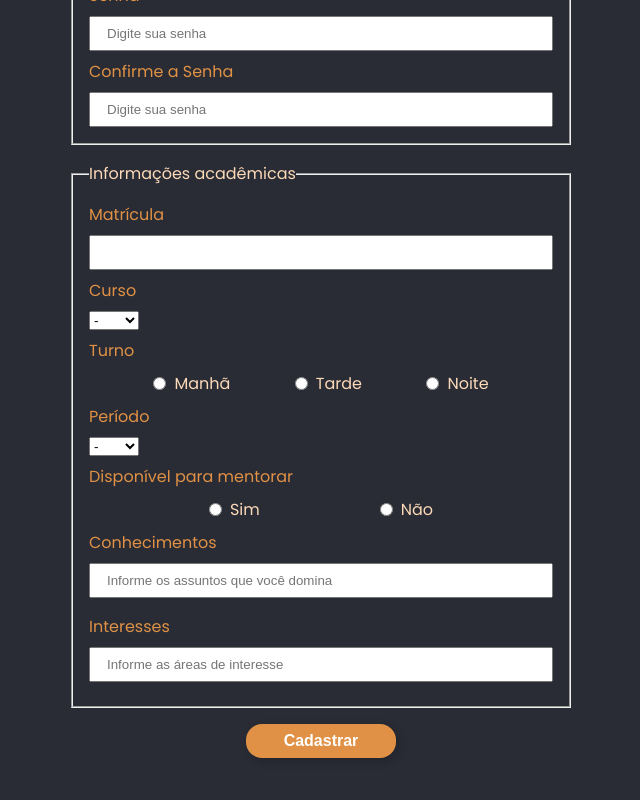
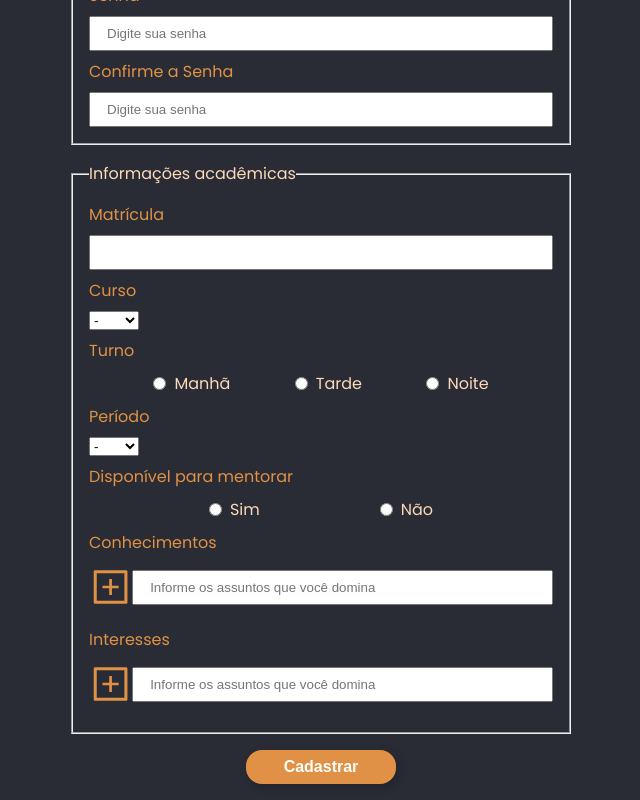
Before and after one commit to Joffre-Quintas/Match_Students_Frontend, a React (Vite) app: page /registration in a window 1280 px wide. Shown: the part 624-1424 px from the top of the page, without its empty margins (319-959 px from the left). Before the commit the page ends 1398 px from the top, so only its background shows below. Built offline with nearby package versions, Linux system fonts and the light colour scheme.

Commit message:
Correção de conflito nos campos de adicionar conhecimento e interesses no momento do registro. Antes, no momento de adicionar, o formulário era enviado

```diff
--- a/src/components/SectionPeriod/StudentCard/StudentCard.scss
+++ b/src/components/SectionPeriod/StudentCard/StudentCard.scss
@@ -95,6 +95,7 @@
                     gap: .5rem;
                     cursor: pointer;
                     transition: all .3s linear;
+
                     &:hover {
                         color: variables.$color-secondary;
                     }
--- a/src/pages/Registration/Registration.scss
+++ b/src/pages/Registration/Registration.scss
@@ -32,8 +32,8 @@
                 flex-direction: column;
                 gap: 0.5rem;
 
-                & > label {
-
+                &  label {
+                    cursor: pointer;
                     color: variables.$color-primary;
                 }
                 & > input {
@@ -44,12 +44,33 @@
                 & > select {
                     width: 50px;
                 }
+                & > div {
+                    display: flex;
+                    align-items: center;
+
+                    & > svg:first-child {
+                        color: variables.$color-primary;
+                        font-size: 3rem;
+                        cursor: pointer;
+                        transition: all .3s linear;
+                        &:hover{
+                            color: variables.$color-secondary;
+                        }
+                    }
+                    & > input {
+                        padding: .5rem 1rem;
+                        color: #333;
+                        outline: none;
+                        width: 100%;
+                    }
+                }
             }
             & > .displayArray {
                 flex-direction: row;
                 flex-wrap: wrap;
             }
             & > .divInputRadio {
+
                 & > div {
                     display: flex;
                     justify-content: space-evenly;
--- a/src/pages/Registration/Registration.tsx
+++ b/src/pages/Registration/Registration.tsx
@@ -2,10 +2,14 @@ import { ChangeEvent, KeyboardEvent, useState, FormEvent } from 'react';
 import './Registration.scss';
 import Flag from '../../components/Flag/Flag';
 import { URL } from '../../utils/URL';
+import { AiOutlinePlusSquare } from 'react-icons/ai';
 
 export default function Registration() {
     const [arrayKnowledge, setArrayKnowledge] = useState<string[]>([])
     const [arrayInterest, setArrayInterest] = useState<string[]>([])
+    const [fieldKnowledge, setFieldKnowledge] = useState('')
+    const [fieldInterest, setFieldInterest] = useState('')
+
     const [formData, setDataForm] = useState({knowledge: [] as string[], interest: [] as string[]});
     function handleInputTextChange(e: ChangeEvent<HTMLInputElement>) {
         const fieldValue = e.target.value;
@@ -26,19 +30,6 @@ export default function Registration() {
                 [fieldName]: fieldValue
             }
         })
-    }
-    function handleFieldArraysForm(e: KeyboardEvent<HTMLInputElement>) {
-        const fieldName = e.currentTarget.name;
-        const fieldValue = e.currentTarget.value;
-        if(e.key === 'Enter') {
-            if(fieldName == 'knowledge') {
-                setArrayKnowledge(() => [...arrayKnowledge, fieldValue])
-                e.currentTarget.value = '';
-            } else if(fieldName == 'interest') {
-                setArrayInterest(() => [...arrayInterest, fieldValue ])
-                e.currentTarget.value = '';
-            }
-        }
     }
     function handleSubmitRegistrationForm(e:FormEvent) {
         e.preventDefault()
@@ -155,18 +146,25 @@ export default function Registration() {
                     </div>
                     <div>
                         <label htmlFor="knowledge">Conhecimentos</label>
-                        <input type="text" name="knowledge" id="knowledge" placeholder='Informe os assuntos que você domina' onKeyDown={(e) => handleFieldArraysForm(e)}/>
+                        <div>
+                            <AiOutlinePlusSquare onClick={() => fieldKnowledge != '' ? setArrayKnowledge(current => [...current, fieldKnowledge]): null}/>
+                            <input type="text" name="knowledge" id="knowledge" placeholder='Informe os assuntos que você domina' onChange={(e:ChangeEvent<HTMLInputElement>) => setFieldKnowledge(e.target.value)}/>
+                        </div>
                     </div>
                     <div className='displayArray knowledge'>
                         {arrayKnowledge && arrayKnowledge.map( (knowledge,index) => <Flag key={index} content={knowledge} state={[arrayKnowledge, setArrayKnowledge]}/>)}
                     </div>
                     <div>
                         <label htmlFor="interest">Interesses</label>
-                        <input type="text" name="interest" id="interest" placeholder='Informe as áreas de interesse' onKeyDown={(e) => handleFieldArraysForm(e)}/>
+                        <div>
+                            <AiOutlinePlusSquare onClick={() => fieldInterest != '' ? setArrayInterest(current => [...current, fieldInterest]): null}/>
+                            <input type="text" name="interest" id="interest" placeholder='Informe os assuntos que você domina' onChange={(e:ChangeEvent<HTMLInputElement>) => setFieldInterest(e.target.value)}/>
+                        </div>
                     </div>
                     <div className='displayArray interest'>
                         {arrayInterest && arrayInterest.map( (interest,index) => <Flag key={index} content={interest} state={[arrayInterest, setArrayInterest]}/>)}
                     </div>
+
                 </fieldset>
                 <button onClick={(e) => handleSubmitRegistrationForm(e)}>Cadastrar</button>
             </form>
```
